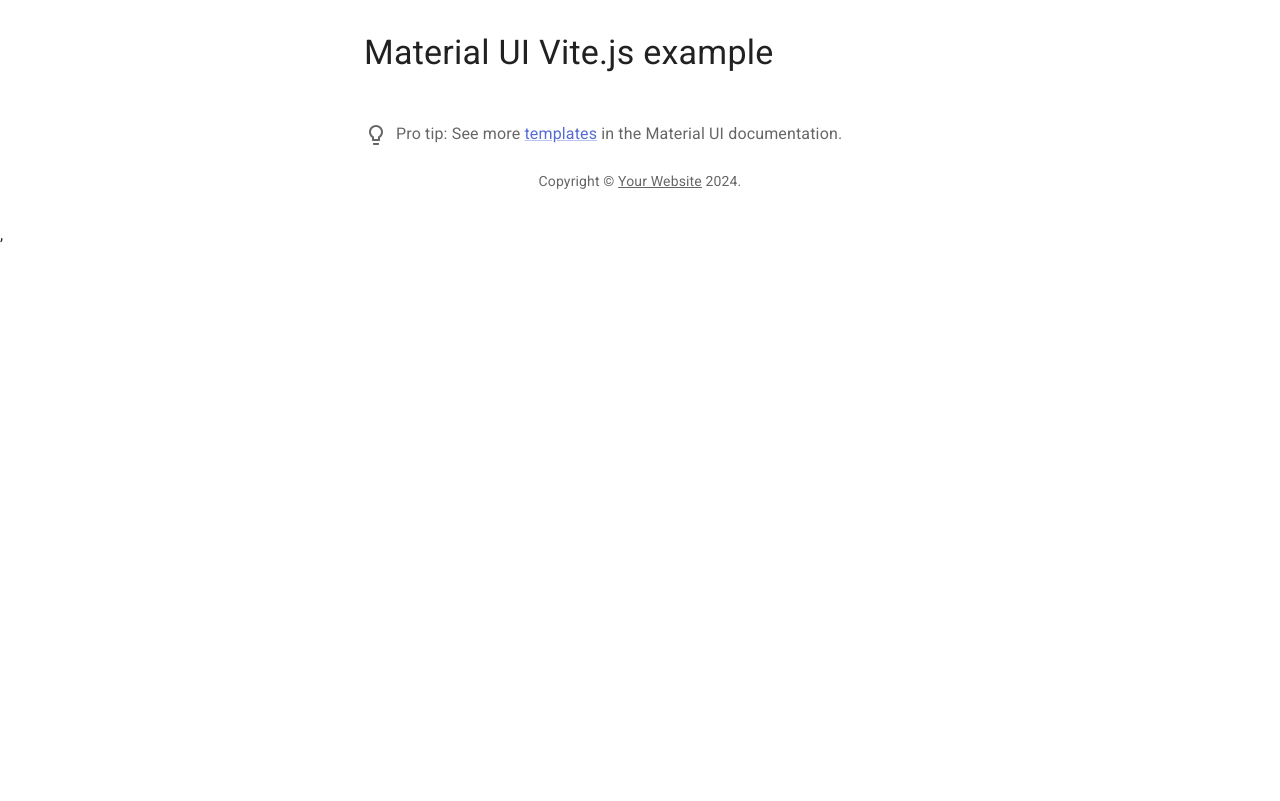
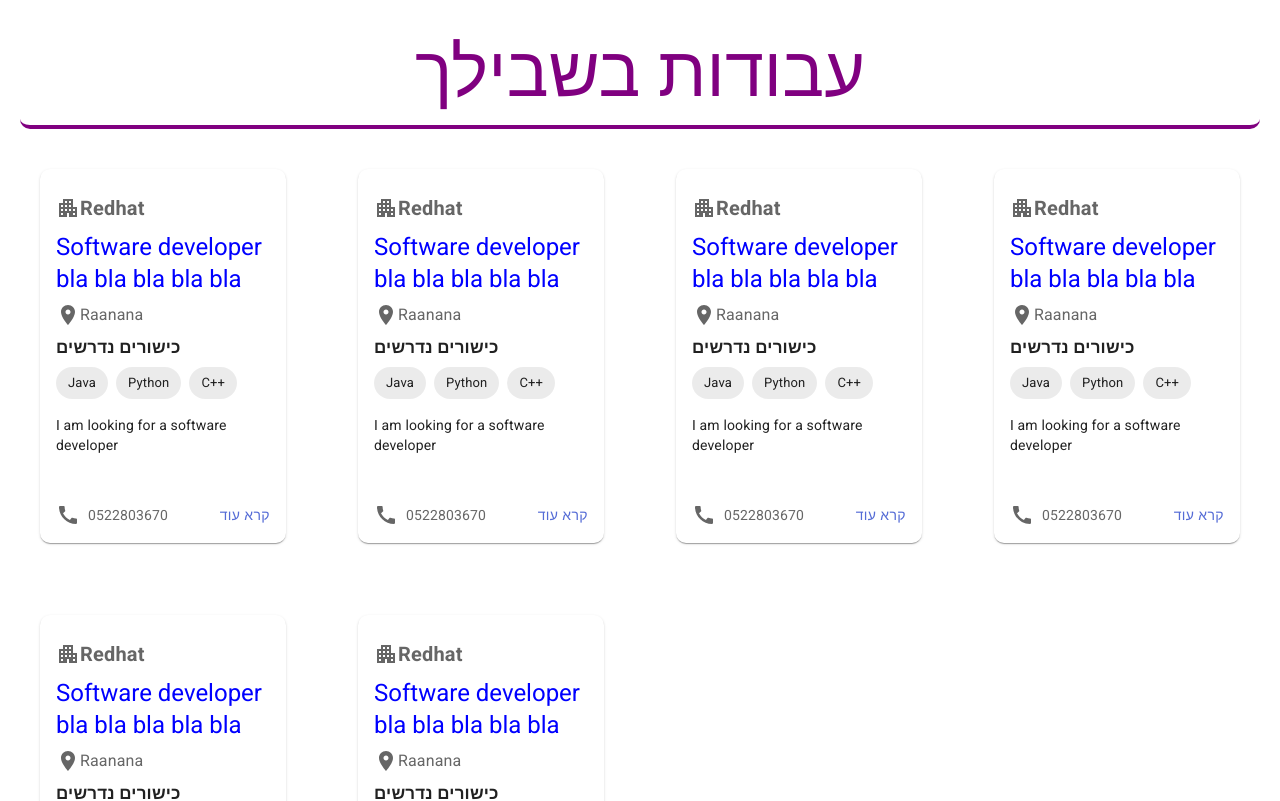
Before and after one commit to yarden1423/worksolutionsai, a React (Vite) app in the folder frontend/: page / in a window 1280 px wide. Shown: the top 801 px of the page. Built offline with nearby package versions, Linux system fonts and the light colour scheme.

Commit message:
Suggestions and JobSuggestion

```diff
--- a/frontend/src/App.jsx
+++ b/frontend/src/App.jsx
@@ -4,17 +4,30 @@
 import Box from '@mui/material/Box';
 import ProTip from './ProTip';
 import Copyright from './Copyright';
+import JobSuggestion from './components/jobSuggestion';
+import Suggestion from './Suggestions';
 
 export default function App() {
+
+  const job1 = {ID: 1, jobTitle: "Software developer bla bla bla bla bla", description : "I am looking for a software developer" ,
+  location: "Raanana", companyName: "Redhat", skills: [{id:1,name:"Java"}, {id:2,name:"Python"},{id:3, name:"C++"}], contactInfo: "0522803670", link: "https://www.youtube.com/watch?v=HxD5La2BlwQ"}
+  const job2 = {ID: 2, jobTitle: "Software developer bla bla bla bla bla", description : "I am looking for a software developer" ,
+  location: "Raanana", companyName: "Redhat", skills: [{id:1,name:"Java"}, {id:2,name:"Python"},{id:3, name:"C++"}], contactInfo: "0522803670", link: "https://www.youtube.com/watch?v=HxD5La2BlwQ"}
+  const job3 = {ID: 3 , jobTitle: "Software developer bla bla bla bla bla", description : "I am looking for a software developer" ,
+  location: "Raanana", companyName: "Redhat", skills: [{id:1,name:"Java"}, {id:2,name:"Python"},{id:3, name:"C++"}], contactInfo: "0522803670", link: "https://www.youtube.com/watch?v=HxD5La2BlwQ"}
+  const job4 = {ID: 4, jobTitle: "Software developer bla bla bla bla bla", description : "I am looking for a software developer" ,
+  location: "Raanana", companyName: "Redhat", skills: [{id:1,name:"Java"}, {id:2,name:"Python"},{id:3, name:"C++"}], contactInfo: "0522803670", link: "https://www.youtube.com/watch?v=HxD5La2BlwQ"}
+  const job5 = {ID: 5, jobTitle: "Software developer bla bla bla bla bla", description : "I am looking for a software developer" ,
+  location: "Raanana", companyName: "Redhat", skills: [{id:1,name:"Java"}, {id:2,name:"Python"},{id:3, name:"C++"}], contactInfo: "0522803670", link: "https://www.youtube.com/watch?v=HxD5La2BlwQ"}
+  const job6 = {ID: 6 , jobTitle: "Software developer bla bla bla bla bla", description : "I am looking for a software developer" ,
+  location: "Raanana", companyName: "Redhat", skills: [{id:1,name:"Java"}, {id:2,name:"Python"},{id:3, name:"C++"}], contactInfo: "0522803670", link: "https://www.youtube.com/watch?v=HxD5La2BlwQ"}
+
+
   return (
-    <Container maxWidth="sm">
-      <Box sx={{ my: 4 }}>
-        <Typography variant="h4" component="h1" sx={{ mb: 2 }}>
-          Material UI Vite.js example
-        </Typography>
-        <ProTip />
-        <Copyright />
-      </Box>
-    </Container>
+    <div>
+      <Suggestion jobs = {[job1, job2,job3, job4, job5, job6]}>
+
+      </Suggestion>
+    </div>
   );
 }
--- /dev/null
+++ b/frontend/src/Suggestions.jsx
@@ -0,0 +1,36 @@
+import JobSuggestion from "./components/jobSuggestion";
+
+import { styled } from '@mui/material/styles';
+import Box from '@mui/material/Box';
+import Paper from '@mui/material/Paper';
+import Grid from '@mui/material/Grid';
+
+
+export default function Suggestion (props) {
+
+    const arrayJobs = props.jobs;
+    return (
+        <div>
+
+            <div style={{"borderRadius" : "10px", "margin":"10p","fontSize":"70px", "color":"purple", "borderBottom": "4px solid purple", "alignItems":"center", "textAlign":"center", "margin":"20px" ,"fontweight":"bold"} } >
+                עבודות בשבילך
+            </div>
+
+            <Box sx={{ flexGrow: 1 }}>
+
+                <Grid container spacing={4} sx={{paddingX: "20px"}}>
+                    {
+                        arrayJobs.map((job) => {
+                            return(
+                                <Grid item xs={3} key={job.ID} style={{"alignItems": "center"}}>
+                                    <JobSuggestion  key={job.ID} job = {job}></JobSuggestion>
+                                </Grid>
+                            )
+                        })
+                    }
+                </Grid>
+            </Box>
+        </div>
+    );
+
+}
--- /dev/null
+++ b/frontend/src/components/jobSuggestion.jsx
@@ -0,0 +1,54 @@
+import Card from '@mui/material/Card';
+import CardContent from '@mui/material/CardContent';
+import { Chip, Typography } from '@mui/material';
+import CardActions from '@mui/material/CardActions';
+import Button from '@mui/material/Button';
+// Suggested code may be subject to a license. Learn more: ~LicenseLog:2896920655.
+import { CardActionArea } from '@mui/material';
+import LocationOnIcon from '@mui/icons-material/LocationOn';
+import ApartmentIcon from '@mui/icons-material/Apartment';
+import CallIcon from '@mui/icons-material/Call';
+
+
+
+ export default function JobSuggestion(props){
+    const job = props.job;
+    return (
+            <div>
+                <Card sx={{  }} style={{"borderRadius" : "10px", "margin":"20px"} }>
+                    <CardContent>
+                        <Typography sx={{ fontSize: 20, marginBlock:1 }} color="text.secondary" gutterBottom style = {{"fontWeight":"bold", "display": "flex" , "alignItems": "center"}}>
+                            <ApartmentIcon />{job.companyName}
+                        </Typography>
+                        <Typography variant="h5" component="div" color="blue">
+                            {job.jobTitle}
+                        </Typography>
+                        <Typography sx={{ mb: 1.5 , marginBlock:1 }} color="text.secondary" style={{"display": "flex" , "alignItems": "center"}}>
+                            <LocationOnIcon /> {job.location}
+                        </Typography>
+                        <Typography variant="body2" sx ={{marginBlock:1, fontSize:17}} style={{"fontWeight":"bold"}}>
+                            כישורים נדרשים
+                        </Typography>
+                        <Typography variant="body2">
+                            {
+                                job.skills.map((skill)=>{
+                                    return (
+                                        <Chip label={skill.name} sx={{marginRight:1}}/>
+                                    );
+                                })
+                            }
+                        </Typography>
+                        <Typography variant="body2" sx={{marginBlock:2}}>
+                            {job.description}
+                        </Typography>
+                    </CardContent>
+                    <CardActions sx={{alignItems: "center", justifyContent:"space-between"}} >
+                        <Typography sx={{ fontSize: 14 }} color="text.secondary" style={{"display": "flex" , "alignItems": "center"}}>
+                            <CallIcon sx = {{margin:1}} />{job.contactInfo}
+                        </Typography>
+                        <Button sx = {{fontsize:14}} style={{"display": "flex" , "alignItems": "right"}} href = {job.link} target="_blank"> קרא עוד</Button>
+                    </CardActions>
+                </Card>
+            </div>
+    );
+}
```
Also changed, not shown: frontend/package.json (+4 -3 lines), 1 other file (tests, documents, lock files or other folders).
